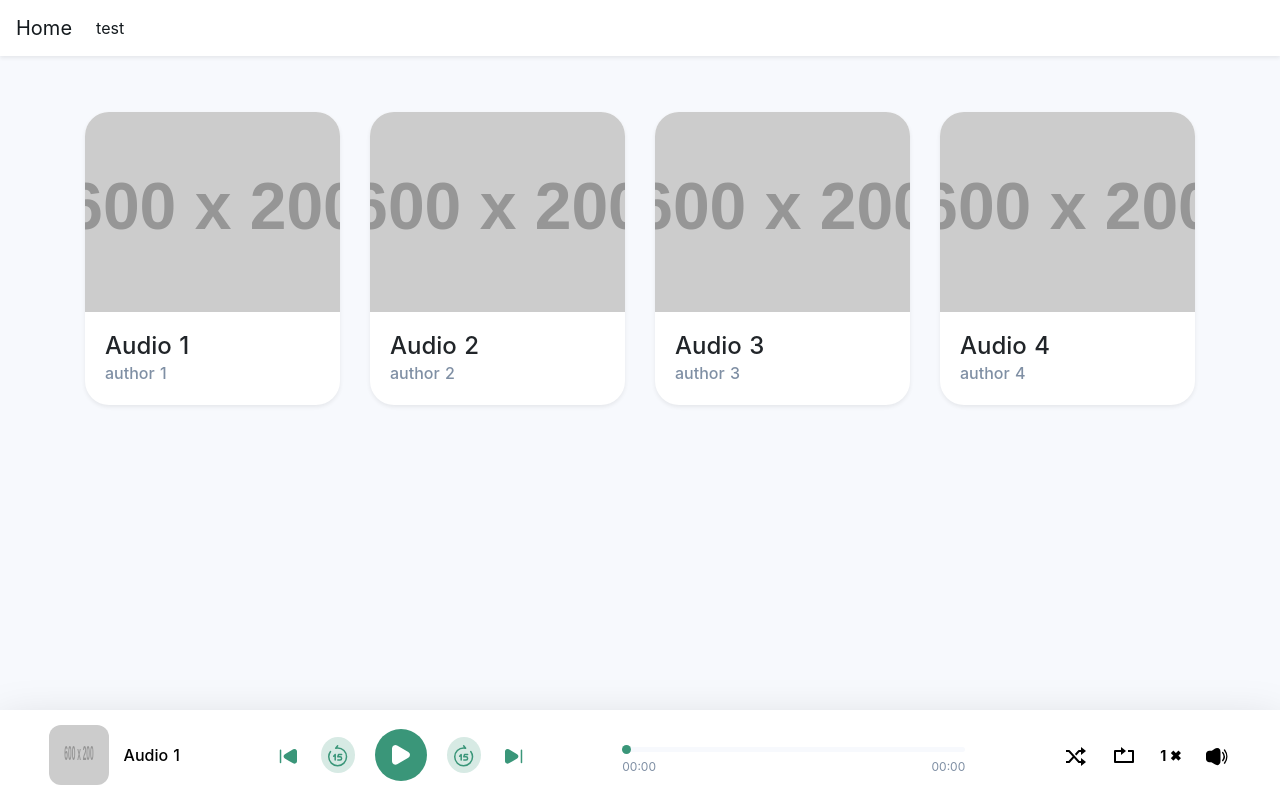
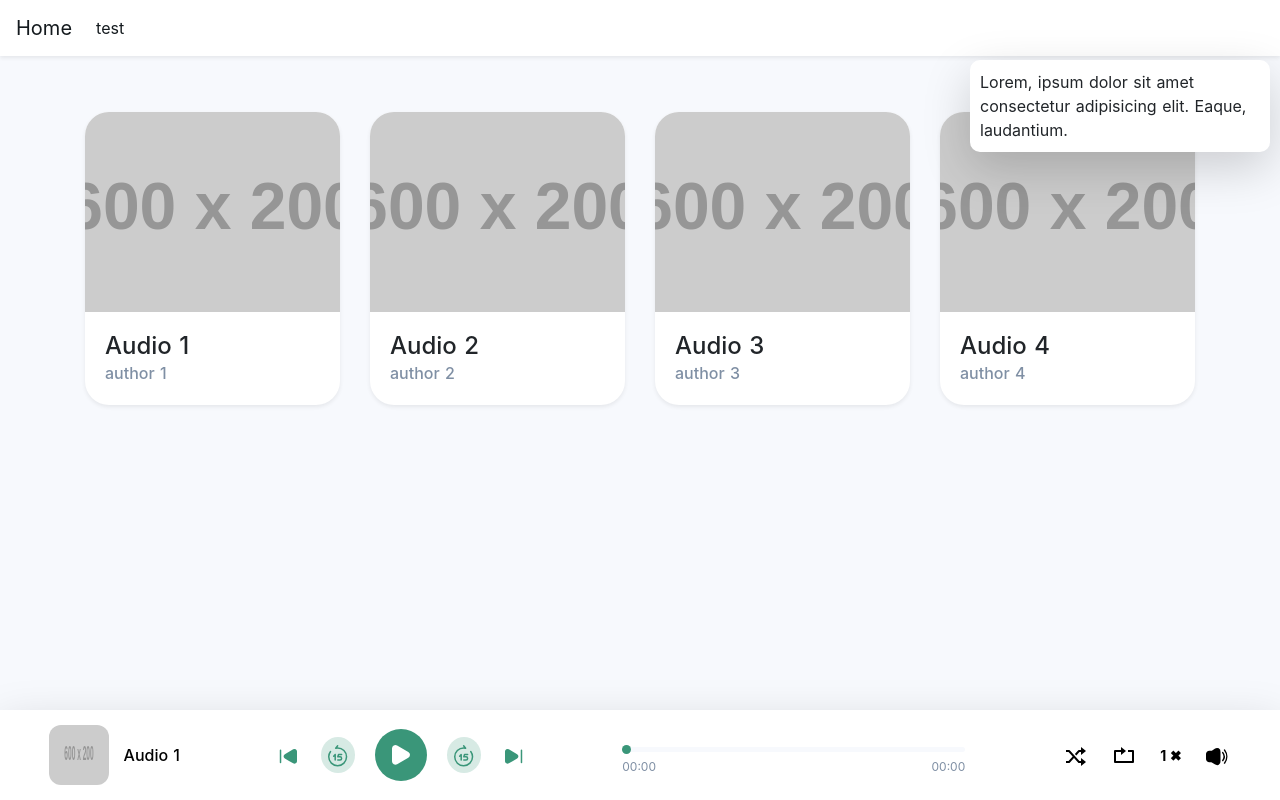
Before and after one commit to MohamedHiggy/audioplayer, a Nuxt app: page / in a window 1280 px wide. Built offline with nearby package versions, Linux system fonts and the light colour scheme.

Commit message:
📦 NEW: add draggable box for subtitle of audio

```diff
--- a/layouts/default.vue
+++ b/layouts/default.vue
@@ -5,12 +5,24 @@
       <Nuxt />
     </div>
     <the-audio-player  v-if="current_audio"/>
+    <div class="draggable-box shadow-lg" id="draggableBox" @mousedown="draggableDown" @mousemove="draggableMove" @mouseup="draggableUp">
+      <p class="text">Lorem, ipsum dolor sit amet consectetur adipisicing elit. Eaque, laudantium.</p>
+    </div>
   </div>
 </template>
 
 <script>
 import {mapGetters} from 'vuex'
 export default {
+  data() {
+    return {
+      isMouseDown: false,
+      initX: '',
+      initY: '',
+      boxHeight: '',
+      boxWidth: ''
+    }
+  },
   beforeDestroy() {
     if (this.getAudioPaused) {
       this.$store.commit('CLOSE')
@@ -22,6 +34,47 @@ export default {
       getAudioPaused: 'getAudioPaused'
     })
   },
+  methods: {
+    draggableDown(event) {
+        this.isMouseDown = true;
+        document.body.classList.add('no-select');
+        this.initX = event.offsetX;
+        this.initY = event.offsetY;
+    },
+    draggableMove(event) {
+      const targetBox = document.getElementById("draggableBox")
+      if (this.isMouseDown) {
+        let cx = event.clientX - this.initX
+        let cy = event.clientY - this.initY
+        if (cx < 0) {
+          cx = 0;
+        }
+        if (cy < 0) {
+          cy = 0;
+        }
+        if (window.innerWidth - event.clientX + this.initX < this.width) {
+          cx = window.innerWidth - this.width;
+        }
+        if (event.clientY > window.innerHeight - this.height+ this.initY) {
+          cy = window.innerHeight - this.height;
+        }
+        targetBox.style.left = cx + 'px';
+        targetBox.style.top = cy + 'px';
+      }
+    },
+    draggableUp() {
+      this.isMouseDown = false;
+      document.body.classList.remove('no-select');
+    },
+    setBoxValues() {
+      const targetBox = document.getElementById("draggableBox")
+      this.height = targetBox.offsetHeight
+      this.width = targetBox.offsetWidth
+    }
+  },
+  mounted() {
+    this.setBoxValues()
+  },
   created() {
     this.$store.commit('SET_current_audio', this.$store.state.audios[0])
   },
@@ -29,7 +82,25 @@ export default {
 </script>
 
 <style>
+.no-select {
+  user-select: none;
+}
+
 .deafult-layout {
   position: relative;
 }
+
+.draggable-box  {
+  background-color: #fff;
+  border-radius: 10px;
+  padding: 10px;
+  width: 300px;
+  position: fixed;
+  top: 50px;
+  right: 20px;
+  z-index: 6666;
+  cursor: move;
+  transition: 0.05s transform ease-out;
+  transform: translate(10px, 10px);
+}
 </style>
```
